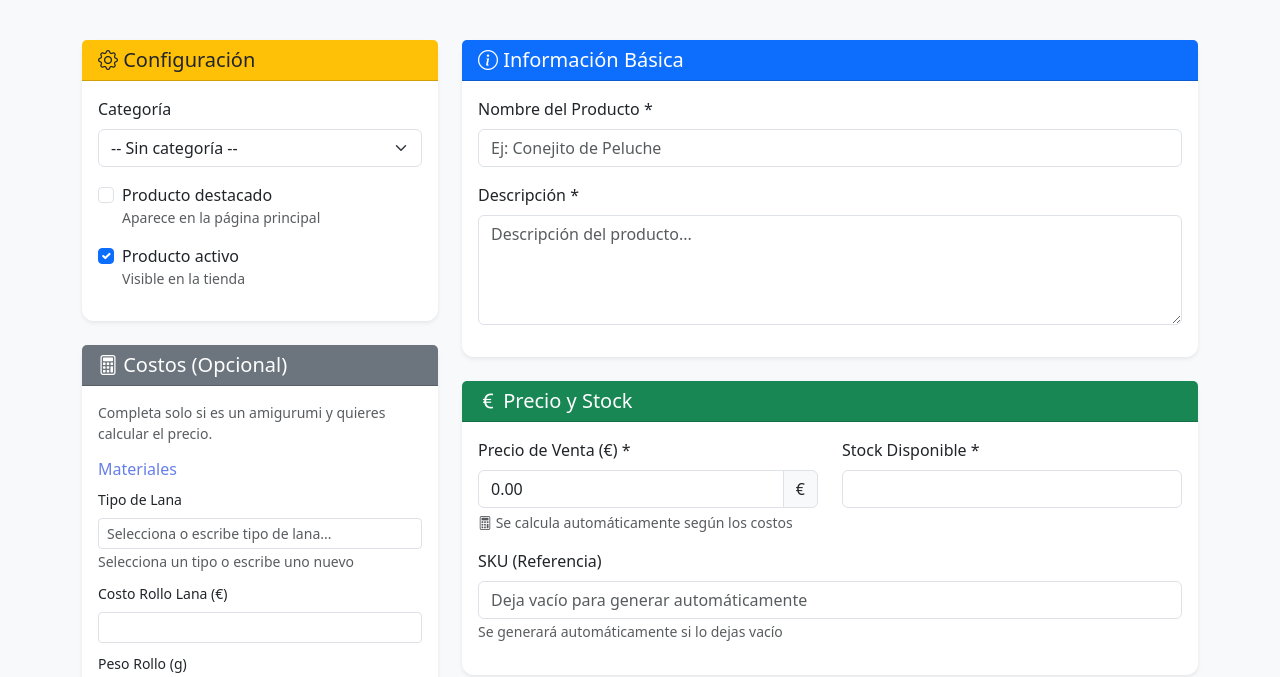
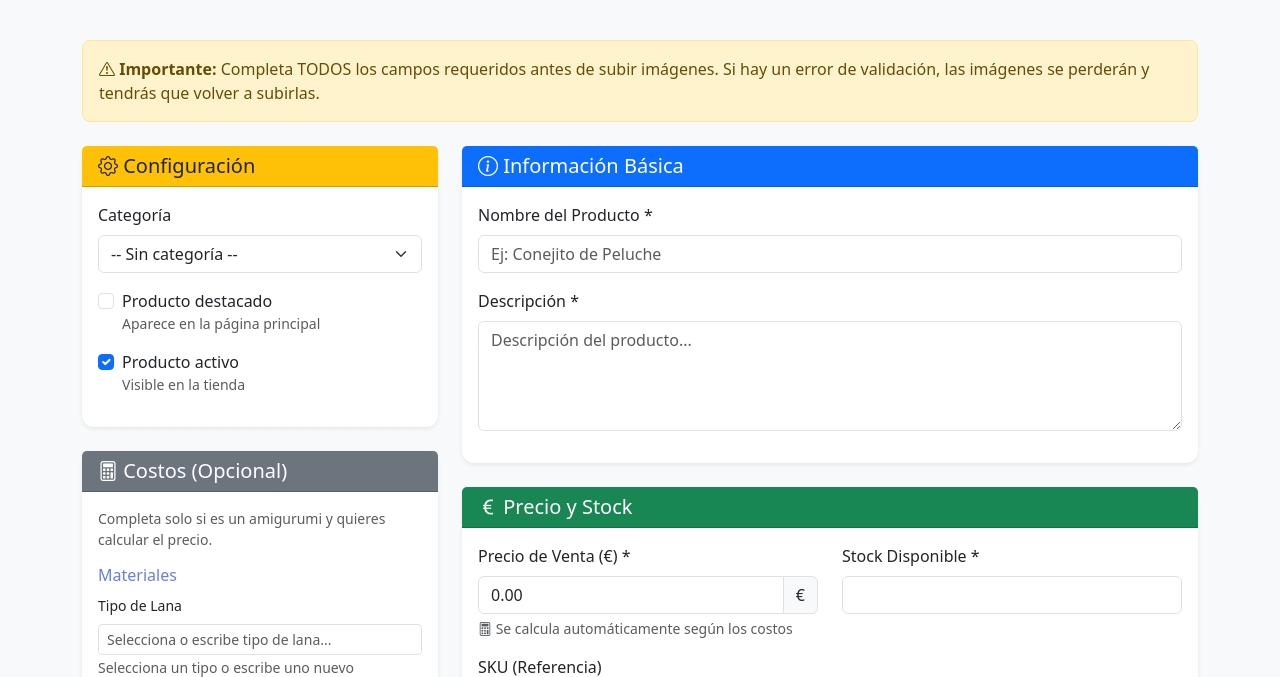
Before and after one commit to soralis05-ai/carrito, a Flask app: page /admin/products/upload in a window 1280 px wide. Shown: the part 128-805 px from the top of the page. Run offline with Flask 3, Linux system fonts and the light colour scheme; a user stored in the database is signed in; tables that the repository leaves empty hold one stand-in row (values such as "Sample post"); some libraries are stand-ins or nearby versions.

Commit message:
Fix: Mensajes de error claros en upload product

```diff
--- a/app/blueprints/admin/routes.py
+++ b/app/blueprints/admin/routes.py
@@ -241,7 +241,7 @@ def upload_product():
 
         if not image_filenames:
             flash('Error: No se pudieron procesar las imágenes', 'danger')
-            return render_template('admin/upload_product.html', form=form)
+            return render_template('admin/upload_product.html', form=form, categories=categories)
 
         # Generar SKU automático si no se proporciona
         sku = form.sku.data
@@ -273,7 +273,23 @@ def upload_product():
         flash(f'Producto "{form.name.data}" guardado exitosamente con {len(image_filenames)} imagen(es)!', 'success')
         return redirect(url_for('admin.list_products'))
 
-    return render_template('admin/upload_product.html', form=form)
+    # Si hay errores de validación, mostrar mensaje específico
+    if form.errors:
+        for field, errors in form.errors.items():
+            for error in errors:
+                if field == 'stock':
+                    flash(f'Error: El campo Stock es requerido. Por favor ingresa una cantidad.', 'danger')
+                elif field == 'name':
+                    flash(f'Error: El nombre del producto es requerido.', 'danger')
+                elif field == 'price':
+                    flash(f'Error: El precio es requerido.', 'danger')
+                elif field == 'image':
+                    flash(f'Error: Debes subir al menos la imagen principal.', 'danger')
+                else:
+                    flash(f'Error en {field}: {error}', 'danger')
+                break  # Solo mostrar primer error de cada campo
+
+    return render_template('admin/upload_product.html', form=form, categories=categories)
 
 
 @admin_bp.route('/products')
--- a/app/blueprints/admin/templates/admin/upload_product.html
+++ b/app/blueprints/admin/templates/admin/upload_product.html
@@ -25,6 +25,10 @@
             {% endfor %}
         {% endif %}
     {% endwith %}
+
+    <div class="alert alert-warning mb-4">
+        <i class="bi bi-exclamation-triangle"></i> <strong>Importante:</strong> Completa TODOS los campos requeridos antes de subir imágenes. Si hay un error de validación, las imágenes se perderán y tendrás que volver a subirlas.
+    </div>
 
     <form method="POST" enctype="multipart/form-data" class="needs-validation" novalidate>
         {{ form.hidden_tag() }}
```
